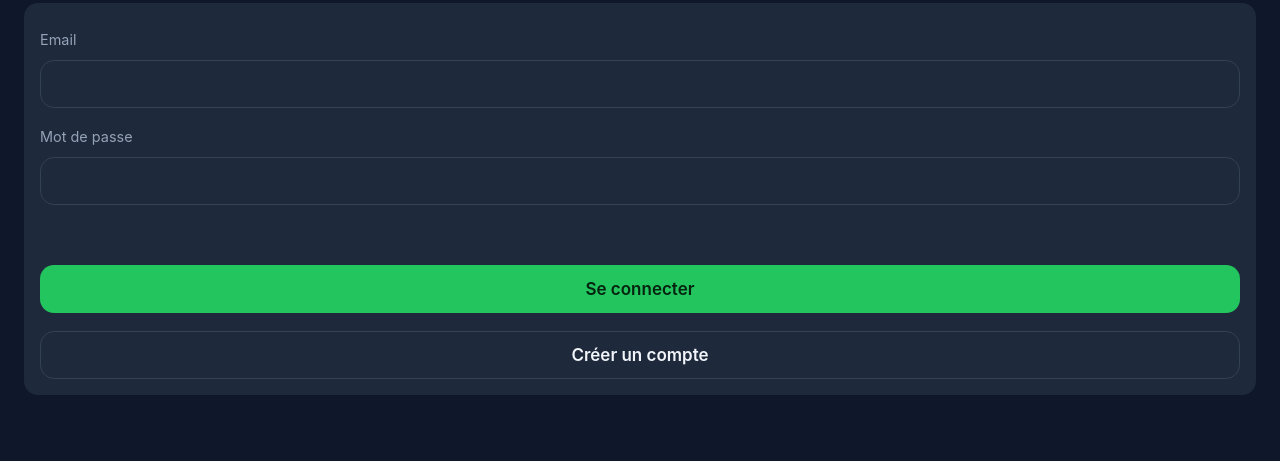
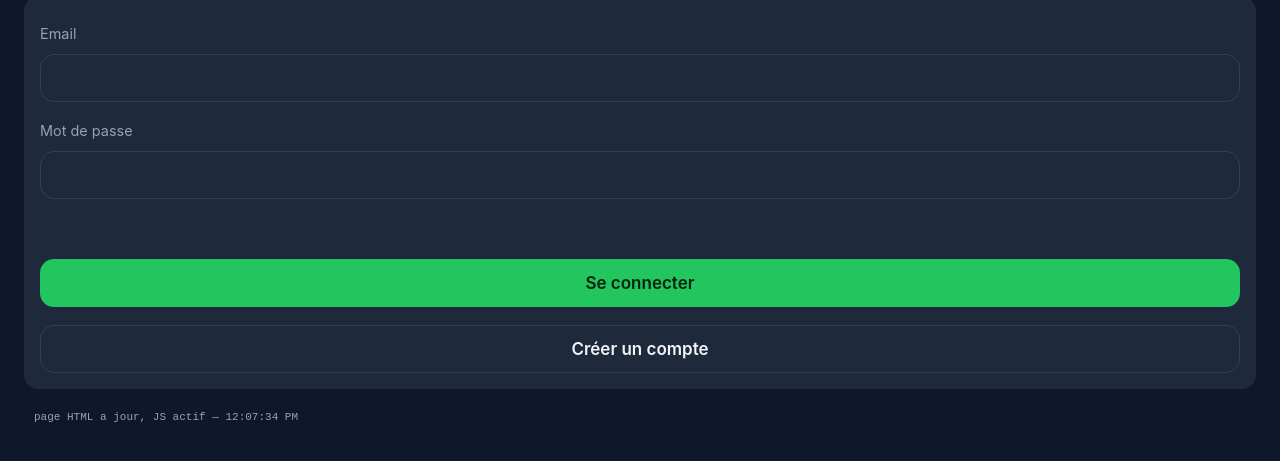
Before and after one commit to FC-ADM-DB/FootDelegue, a plain HTML site: page index.html in a window 1280 px wide. Shown: the part 229-690 px from the top of the page. Drawn offline with Linux system fonts and the light colour scheme.

Commit message:
Ajoute un test immediat visible pour diagnostiquer si le JavaScript s'execute sur l'appareil

```diff
--- a/index.html
+++ b/index.html
@@ -20,7 +20,8 @@
     <button id="auth-signin" class="primary" style="width:100%;margin-top:10px">Se connecter</button>
     <button id="auth-signup" class="ghost" style="width:100%;margin-top:10px">Créer un compte</button>
   </div>
-  <div id="debug-log" style="font-family:monospace;font-size:11px;color:#94a3b8;white-space:pre-wrap;padding:10px;word-break:break-word"></div>
+  <div id="debug-log" style="font-family:monospace;font-size:11px;color:#94a3b8;white-space:pre-wrap;padding:10px;word-break:break-word">test en cours...</div>
+  <script>document.getElementById('debug-log').textContent = 'page HTML a jour, JS actif — ' + new Date().toLocaleTimeString();</script>
 </div>
 
 <div id="app" class="hidden">
```
